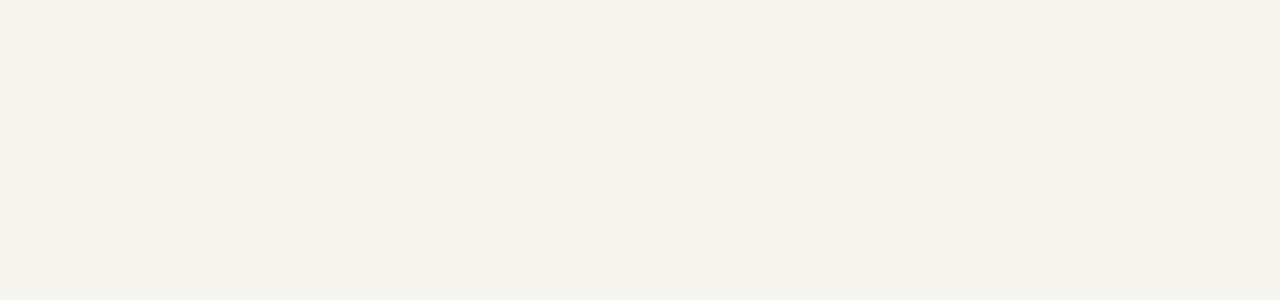
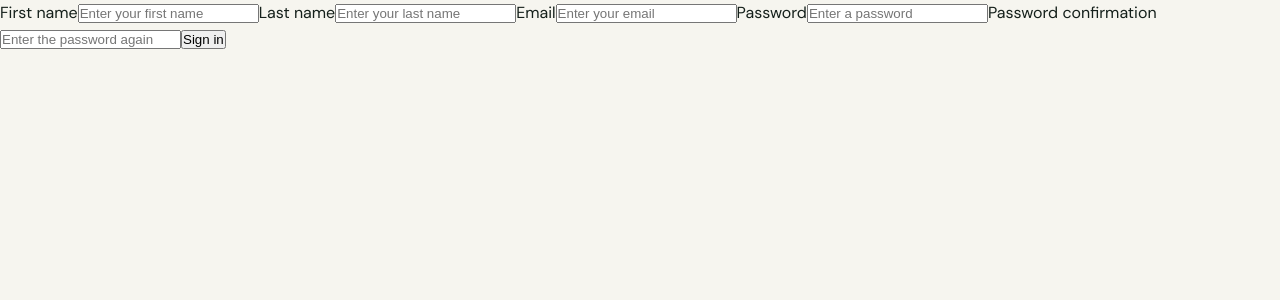
Before and after one commit to mai-vr/tenis_court_book_front, a React (Vite) app: page /register in a window 1280 px wide. Shown: the top 300 px of the page. Built offline with nearby package versions, Linux system fonts and the light colour scheme.

Commit message:
fix: connection to auth backend and add: register view

```diff
--- a/src/context/AuthContext.jsx
+++ b/src/context/AuthContext.jsx
@@ -17,30 +17,44 @@ const AuthProvider = ({children}) => {
 
         if (storedToken && storedUser) {
             setToken(storedToken)
-            // const decodedData = jwtDecode(storedToken) // Decodes the JWT to retrieve user info.
+
             setUser(JSON.parse(storedUser))
         }
         setIsAuthLoading(false)
     }, [])
 
     const handleLogin = async (userData) => {
-        const data = await loginUser(userData)
-        setToken(data.token)
-        setUser(data.user)
+        try {
+            const data = await loginUser(userData)
+            if (data && data.token) {
+                setToken(data.token)
+                setUser(data.user)
+                localStorage.setItem(STORED_TOKEN, data.token)
+                localStorage.setItem(STORED_USER, JSON.stringify(data.user))
+            }
 
-        localStorage.setItem(STORED_TOKEN, data.token)
-        localStorage.setItem(STORED_USER, JSON.stringify(data.user))
-        return data
+            return data
+
+        } catch (error) {
+            throw error
+        }
     }
 
     const handleRegister = async (newUserData) => {
-        const data = await registerUser(newUserData)
-        setToken(data.token)
-        setUser(data.user)
+        try {
+            const data = await registerUser(newUserData)
+            if (data && data.token) {
+                setToken(data.token)
+                setUser(data.user)
 
-        localStorage.setItem(STORED_TOKEN, data.token)
-        localStorage.setItem(STORED_USER, JSON.stringify(data.user))
-        return data
+                localStorage.setItem(STORED_TOKEN, data.token)
+                localStorage.setItem(STORED_USER, JSON.stringify(data.user))
+            }
+            return data
+
+        } catch (error) {
+            throw error
+        }
     }
 
     const handleLogout = () => {
--- a/src/routes/RouterApp.jsx
+++ b/src/routes/RouterApp.jsx
@@ -8,8 +8,7 @@ const RouterApp = () => {
     return (
         <BrowserRouter>
             <Routes>
-                {/* <Route path='/' element={<PrivateRoute><Home/></PrivateRoute>}/> */}
-                <Route path='/' element={<Home/>}/>
+                <Route path='/' element={<PrivateRoute><Home/></PrivateRoute>}/>
                 <Route path='/register' element={<Register/>}/>
                 <Route path='/login' element={<Login/>}/>
             </Routes>
--- a/src/services/authApi.js
+++ b/src/services/authApi.js
@@ -12,11 +12,15 @@ const registerUser = async (newUserData) => {
 
         const data = await response.json()
 
+        if (!response.ok) {
+            throw data
+        }
+
         return data
 
     } catch (error) {
-        console.log(error)
-        return error.message
+        console.log(error.message)
+        throw error
     }
 }
 
@@ -31,12 +35,15 @@ const loginUser = async (userData) => {
         })
 
         const data = await response.json()
+        if (!response.ok) {
+            throw data
+        }
 
         return data
 
     } catch (error) {
         console.log(error)
-        return error.message
+        throw error
     }
 }
 
--- a/src/styles/index.css
+++ b/src/styles/index.css
@@ -41,12 +41,12 @@ body {
 
 @font-face {
   font-family: 'Barlow Condensed';
-  src: url('public/fonts/BarlowCondensed-Bold.ttf');
+  src: url('/fonts/BarlowCondensed-Bold.ttf');
   font-weight: 600;
 }
 
 @font-face {
   font-family: 'DMSans';
-  src: url('public/fonts/DMSans_18pt-Regular.ttf');
+  src: url('/fonts/DMSans_18pt-Regular.ttf');
   font-weight: 400;
 }
--- a/src/views/Home.jsx
+++ b/src/views/Home.jsx
@@ -19,16 +19,16 @@ const Home = () => {
 
     return (
         <section className="home">
-            <h1>
+            <h1 className="home__title">
                 Tenis courts
             </h1>
-            <p>
+            <p className="home__subtitle">
                 Today is a nice day to play
             </p>
-            <form onSubmit={handleFormSubmit}>
-                <label htmlFor="date">Enter a date</label>
-                <input type="date" name="date" placeholder="Enter a date..." onChange={handleDateInput}/>
-                <button>
+            <form className="home__form" onSubmit={handleFormSubmit}>
+                <label htmlFor="date" className="home__label">Enter a date</label>
+                <input className="home__input" type="date" name="date" placeholder="Enter a date..." onChange={handleDateInput}/>
+                <button className="home__button">
                     Search
                 </button>
             </form>
--- a/src/views/Register.jsx
+++ b/src/views/Register.jsx
@@ -1,7 +1,60 @@
+import { useContext, useState } from "react"
+import { AuthContext } from "../context/authContext"
+import { useNavigate } from "react-router-dom"
+
 const Register = () => {
+    const [userInput, setUserInput] = useState({})
+    const [isSuccess, setIsSuccess] = useState(null)
+    const {handleRegister, user} = useContext(AuthContext)
+    const navigate = useNavigate()
+
+    const handleChangeRegister = (e) => {
+        const {name, value} = e.target
+        setUserInput({...userInput, [name]: value})
+    }
+
+    const handleSubmitRegister = async (e) => {
+        e.preventDefault()
+        try {
+            const userDataInput = {
+                first_name: userInput.firstName,
+                last_name: userInput.lastName,
+                email_address: userInput.email,
+                password: userInput.password,
+                password_confirmation: userInput.passwordConfirmation
+            }
+            await handleRegister(userDataInput)
+            navigate('/')
+        } catch (error) {
+            console.log(error)
+            setIsSuccess(false)
+        }
+    }
+
     return (
         <section className="register">
-
+            <div className="register__container">
+                <form className="register__form" onSubmit={handleSubmitRegister}>
+                    <label className="register__label" htmlFor="firstName">First name</label>
+                    <input className="register__input" onChange={handleChangeRegister} type="text" name="firstName" placeholder="Enter your first name" />
+                    <label className="register__label" htmlFor="lastName">Last name</label>
+                    <input className="register__input" onChange={handleChangeRegister} type="text" name="lastName" placeholder="Enter your last name" />
+                    <label className="register__label" htmlFor="email">Email</label>
+                    <input className="register__input" onChange={handleChangeRegister} type="email" name="email" placeholder="Enter your email" />
+                    <label className="register__label" htmlFor="password">Password</label>
+                    <input className="register__input" onChange={handleChangeRegister} type="password" name="password" placeholder="Enter a password" />
+                    <label className="register__label" htmlFor="passwordConfirmation">Password confirmation</label>
+                    <input className="register__input" onChange={handleChangeRegister} type="password" name="passwordConfirmation" placeholder="Enter the password again" />
+                    <button className="register__button">
+                        Sign in
+                    </button>
+                    {
+                        isSuccess === false && <p>
+                            Some fields are incorrect
+                        </p>
+                    }
+                </form>
+            </div>
         </section>
     )
 }
```
